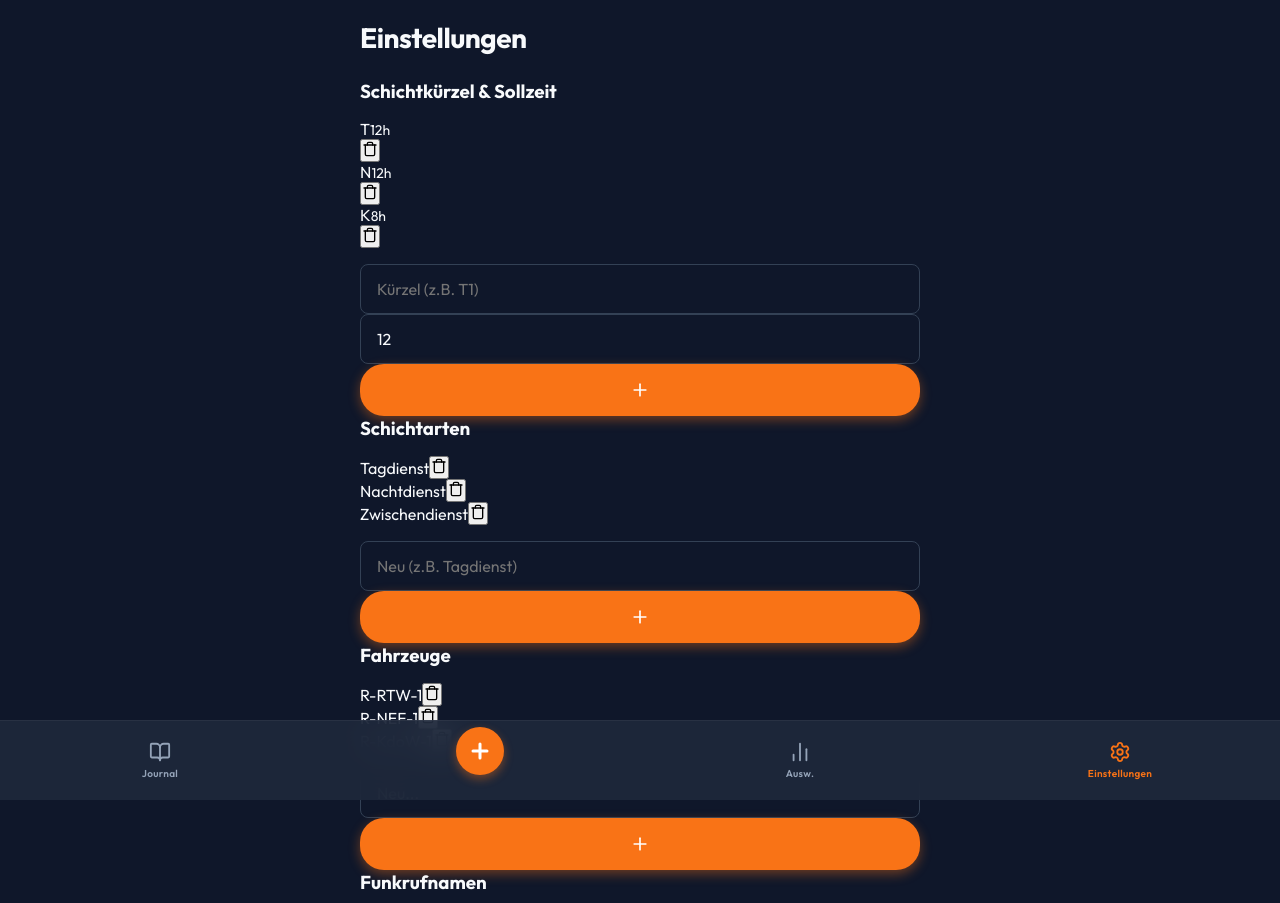
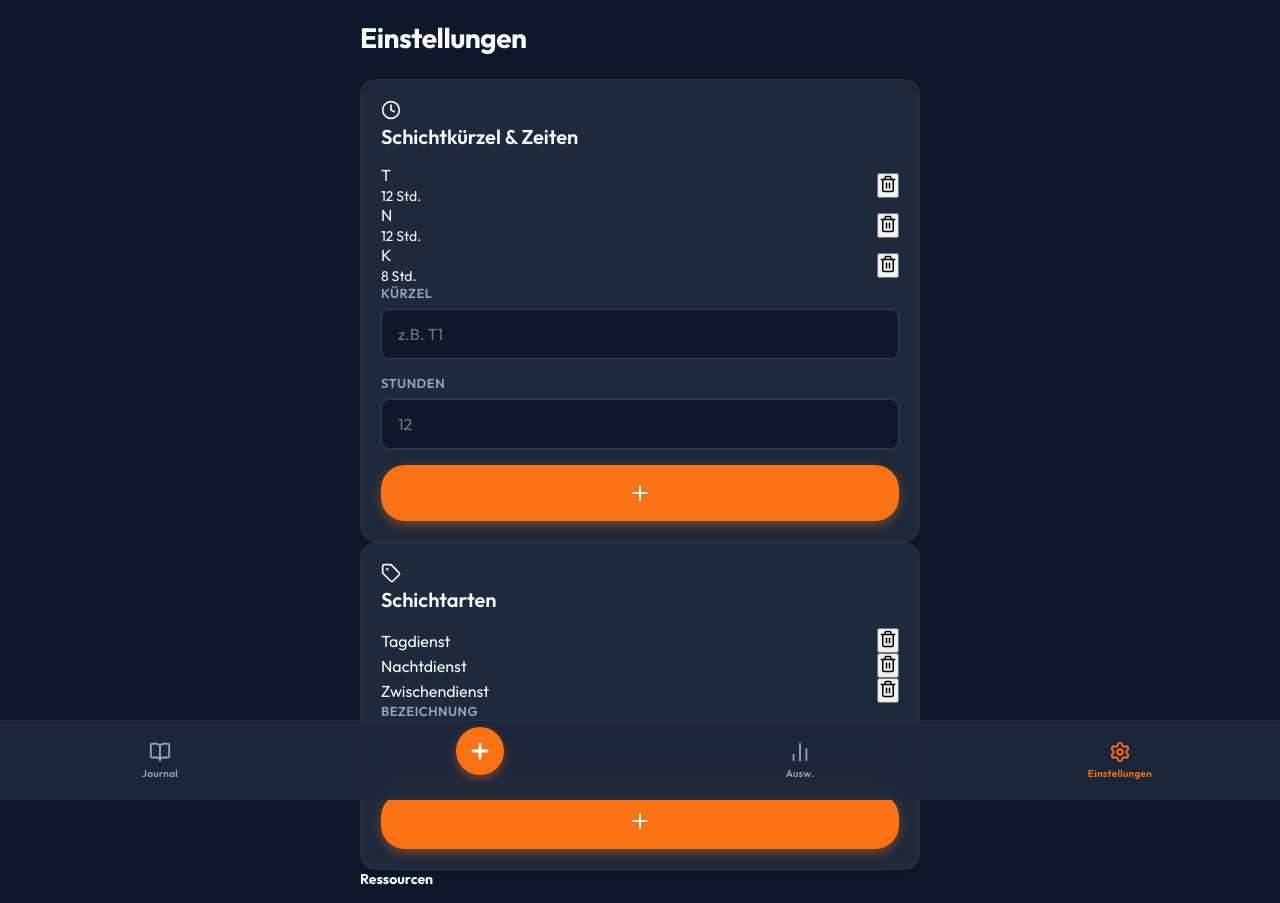
Before and after one commit to Jobacke/Schichttagebuch, a React (Vite) app: page /settings in a window 1280 px wide. Shown: the top 903 px of the page. Built offline with nearby package versions, Linux system fonts and the light colour scheme.

Commit message:
UI Redesign Settings Page and Fix Logic

```diff
--- a/src/pages/Settings.jsx
+++ b/src/pages/Settings.jsx
@@ -1,174 +1,215 @@
 import React, { useState } from 'react';
 import { useStore } from '../context/StoreContext';
-import { Plus, Trash, Save, X } from 'lucide-react';
+import { Trash2, Plus, Save, Clock, Truck, Hash, MapPin, Tag } from 'lucide-react';
 
 export default function Settings() {
     const { store, addSettingItem, removeSettingItem } = useStore();
-    const [activeSection, setActiveSection] = useState(null);
 
-    // Helper forms state
+    // Local state for inputs
+    const [newCode, setNewCode] = useState({ code: '', hours: '' });
     const [newType, setNewType] = useState('');
-    const [newCode, setNewCode] = useState({ code: '', hours: 12 });
     const [newVehicle, setNewVehicle] = useState('');
     const [newCallSign, setNewCallSign] = useState('');
     const [newStation, setNewStation] = useState('');
 
-    const renderSection = (title, items, renderItem, renderForm) => (
-        <div className="glass-panel p-4 mb-6">
-            <h3 className="text-lg font-bold mb-4 flex justify-between items-center">
-                {title}
-                <span className="text-xs bg-white/10 px-2 py-1 rounded-full">{items.length}</span>
-            </h3>
-            <div className="space-y-2 mb-4 max-h-[200px] overflow-y-auto">
-                {items.map((item, idx) => (
-                    <div key={item.id || item} className="flex justify-between items-center bg-[var(--bg-dark)]/50 p-3 rounded-lg">
-                        {renderItem(item)}
+    // Generic Add Handler
+    const handleAddString = (category, value, setter) => {
+        if (!value.trim()) return;
+        addSettingItem(category, value.trim());
+        setter('');
+    };
+
+    const handleAddCode = () => {
+        if (!newCode.code.trim() || !newCode.hours) return;
+        addSettingItem('shiftCodes', {
+            id: crypto.randomUUID(),
+            code: newCode.code.trim(),
+            hours: parseFloat(newCode.hours)
+        });
+        setNewCode({ code: '', hours: '' });
+    };
+
+    const handleAddType = () => {
+        if (!newType.trim()) return;
+        addSettingItem('shiftTypes', {
+            id: crypto.randomUUID(),
+            name: newType.trim()
+        });
+        setNewType('');
+    };
+
+    return (
+        <div className="animate-in slide-in-from-right-4">
+            <h1 className="mb-6">Einstellungen</h1>
+
+            {/* --- Schichtkürzel --- */}
+            <section className="card mb-6">
+                <div className="flex items-center gap-2 mb-4 text-primary">
+                    <Clock size={20} />
+                    <h2 className="mb-0 text-lg">Schichtkürzel & Zeiten</h2>
+                </div>
+
+                <div className="space-y-3 mb-6">
+                    {store.settings.shiftCodes.map(item => (
+                        <div key={item.id} className="flex-between bg-app p-3 rounded-lg border border-surface-highlight">
+                            <div className="flex items-center gap-3">
+                                <div className="bg-surface font-bold px-3 py-1 rounded text-primary">{item.code}</div>
+                                <span className="text-sm text-secondary">{item.hours} Std.</span>
+                            </div>
                             <button
-                            onClick={() => {
-                                if (confirm('Wirklich löschen?')) {
-                                    // Determine proper ID or Value to delete
-                                    const idToRemove = item.id || item;
-                                    // Needs to map title to store key... actually I'll pass the key directly
-                                    // This is a bit tricky with the generic renderer, I'll hardcode the key in the call
-                                }
-                            }}
-                            className="text-[var(--danger)]/80 hover:text-[var(--danger)] p-1"
+                                onClick={() => removeSettingItem('shiftCodes', item.id)}
+                                className="text-danger p-2 hover:bg-surface rounded-full transition-colors"
                             >
-                            <Trash size={16} />
+                                <Trash2 size={18} />
                             </button>
                         </div>
                     ))}
                 </div>
-            {renderForm}
+
+                <div className="flex gap-3 items-end">
+                    <div className="flex-1 input-wrapper mb-0">
+                        <label>Kürzel</label>
+                        <input
+                            placeholder="z.B. T1"
+                            value={newCode.code}
+                            onChange={e => setNewCode({ ...newCode, code: e.target.value })}
+                            className="input-field"
+                        />
                     </div>
-    );
+                    <div className="w-24 input-wrapper mb-0">
+                        <label>Stunden</label>
+                        <input
+                            type="number"
+                            placeholder="12"
+                            value={newCode.hours}
+                            onChange={e => setNewCode({ ...newCode, hours: e.target.value })}
+                            className="input-field"
+                        />
+                    </div>
+                    <button onClick={handleAddCode} className="btn btn-primary w-auto aspect-square p-0 flex-center">
+                        <Plus size={24} />
+                    </button>
+                </div>
+            </section>
 
-    return (
-        <div className="animate-in fade-in slide-in-from-right-4 duration-500 pb-10">
-            <h1 className="mb-6">Einstellungen</h1>
+            {/* --- Schichtarten --- */}
+            <section className="card mb-6">
+                <div className="flex items-center gap-2 mb-4 text-secondary">
+                    <Tag size={20} />
+                    <h2 className="mb-0 text-lg">Schichtarten</h2>
+                </div>
 
-            {/* Shift Codes (Complex) */}
-            <div className="glass-panel p-4 mb-6">
-                <h3 className="font-bold mb-4">Schichtkürzel & Sollzeit</h3>
-                <div className="space-y-2 mb-4">
-                    {store.settings.shiftCodes.map(c => (
-                        <div key={c.id} className="flex justify-between items-center bg-[color-mix(in_srgb,var(--bg-dark),transparent_50%)] p-3 rounded-lg">
-                            <div>
-                                <span className="font-bold text-[var(--primary)]">{c.code}</span>
-                                <span className="ml-2 text-sm text-[var(--text-muted)]">{c.hours}h</span>
-                            </div>
-                            <button onClick={() => removeSettingItem('shiftCodes', c.id)} className="text-red-400"><Trash size={16} /></button>
+                <div className="space-y-3 mb-6">
+                    {store.settings.shiftTypes.map(item => (
+                        <div key={item.id} className="flex-between bg-app p-3 rounded-lg border border-surface-highlight">
+                            <span className="font-medium">{item.name}</span>
+                            <button
+                                onClick={() => removeSettingItem('shiftTypes', item.id)}
+                                className="text-danger p-2 hover:bg-surface rounded-full transition-colors"
+                            >
+                                <Trash2 size={18} />
+                            </button>
                         </div>
                     ))}
                 </div>
-                <div className="flex gap-2">
+
+                <div className="flex gap-3 items-end">
+                    <div className="flex-1 input-wrapper mb-0">
+                        <label>Bezeichnung</label>
                         <input
-                        placeholder="Kürzel (z.B. T1)"
-                        value={newCode.code}
-                        onChange={e => setNewCode({ ...newCode, code: e.target.value })}
-                        className="input-field w-24"
-                    />
-                    <input
-                        type="number"
-                        placeholder="Std"
-                        value={newCode.hours}
-                        onChange={e => setNewCode({ ...newCode, hours: parseFloat(e.target.value) })}
-                        className="input-field w-20"
-                    />
-                    <button
-                        onClick={() => {
-                            if (newCode.code) {
-                                addSettingItem('shiftCodes', { id: crypto.randomUUID(), ...newCode });
-                                setNewCode({ code: '', hours: 12 });
-                            }
-                        }}
-                        className="btn btn-primary p-2"
-                    ><Plus size={20} /></button>
-                </div>
-            </div>
-
-            {/* Shift Types */}
-            <div className="glass-panel p-4 mb-6">
-                <h3 className="font-bold mb-4">Schichtarten</h3>
-                <div className="space-y-2 mb-4">
-                    {store.settings.shiftTypes.map(t => (
-                        <div key={t.id} className="flex justify-between items-center bg-[color-mix(in_srgb,var(--bg-dark),transparent_50%)] p-3 rounded-lg">
-                            <span>{t.name}</span>
-                            <button onClick={() => removeSettingItem('shiftTypes', t.id)} className="text-red-400"><Trash size={16} /></button>
-                        </div>
-                    ))}
-                </div>
-                <div className="flex gap-2">
-                    <input
-                        placeholder="Neu (z.B. Tagdienst)"
+                            placeholder="z.B. Tagdienst"
                             value={newType}
                             onChange={e => setNewType(e.target.value)}
                             className="input-field"
                         />
-                    <button
-                        onClick={() => {
-                            if (newType) {
-                                addSettingItem('shiftTypes', { id: crypto.randomUUID(), name: newType });
-                                setNewType('');
-                            }
-                        }}
-                        className="btn btn-primary p-2"
-                    ><Plus size={20} /></button>
                     </div>
+                    <button onClick={handleAddType} className="btn btn-primary w-auto aspect-square p-0 flex-center">
+                        <Plus size={24} />
+                    </button>
                 </div>
+            </section>
 
-            {/* Vehicles (String Array) */}
-            <SimpleStringList
+            {/* --- Resources Wrapper --- */}
+            <h3 className="text-secondary text-sm font-bold uppercase tracking-wider mb-4 mt-8 px-2">Ressourcen</h3>
+
+            {/* Vehicles */}
+            <StringListSection
+                icon={Truck}
                 title="Fahrzeuge"
                 data={store.settings.vehicles}
-                onAdd={val => addSettingItem('vehicles', val)}
-                onRemove={val => removeSettingItem('vehicles', val)}
+                value={newVehicle}
+                setValue={setNewVehicle}
+                onAdd={() => handleAddString('vehicles', newVehicle, setNewVehicle)}
+                onRemove={(item) => removeSettingItem('vehicles', item)}
+                placeholder="z.B. R-RTW-1"
             />
 
-            {/* CallSigns (String Array) */}
-            <SimpleStringList
+            {/* Call Signs */}
+            <StringListSection
+                icon={Hash}
                 title="Funkrufnamen"
                 data={store.settings.callSigns}
-                onAdd={val => addSettingItem('callSigns', val)}
-                onRemove={val => removeSettingItem('callSigns', val)}
+                value={newCallSign}
+                setValue={setNewCallSign}
+                onAdd={() => handleAddString('callSigns', newCallSign, setNewCallSign)}
+                onRemove={(item) => removeSettingItem('callSigns', item)}
+                placeholder="z.B. Florian 1/83/1"
             />
 
-            {/* Stations (String Array) */}
-            <SimpleStringList
+            {/* Stations */}
+            <StringListSection
+                icon={MapPin}
                 title="Wachen"
                 data={store.settings.stations}
-                onAdd={val => addSettingItem('stations', val)}
-                onRemove={val => removeSettingItem('stations', val)}
+                value={newStation}
+                setValue={setNewStation}
+                onAdd={() => handleAddString('stations', newStation, setNewStation)}
+                onRemove={(item) => removeSettingItem('stations', item)}
+                placeholder="z.B. Hauptwache"
             />
+
+            <div className="h-20"></div>
         </div>
     );
 }
 
-function SimpleStringList({ title, data, onAdd, onRemove }) {
-    const [val, setVal] = useState('');
+// Sub-Component for simple string lists
+function StringListSection({ icon: Icon, title, data, value, setValue, onAdd, onRemove, placeholder }) {
     return (
-        <div className="glass-panel p-4 mb-6">
-            <h3 className="font-bold mb-4">{title}</h3>
-            <div className="space-y-2 mb-4 max-h-[150px] overflow-y-auto">
+        <section className="card mb-4">
+            <div className="flex items-center gap-2 mb-4 text-secondary">
+                <Icon size={18} />
+                <h2 className="mb-0 text-base">{title}</h2>
+            </div>
+
+            <div className="flex flex-wrap gap-2 mb-6">
                 {data.map((item, i) => (
-                    <div key={i} className="flex justify-between items-center bg-[color-mix(in_srgb,var(--bg-dark),transparent_50%)] p-3 rounded-lg">
+                    <div key={i} className="flex items-center gap-2 bg-app px-3 py-2 rounded-lg border border-surface-highlight text-sm">
                         <span>{item}</span>
-                        <button onClick={() => onRemove(item)} className="text-red-400"><Trash size={16} /></button>
+                        <button
+                            onClick={() => onRemove(item)}
+                            className="text-white/40 hover:text-danger ml-1 transition-colors"
+                            title="Löschen"
+                        >
+                            <Trash2 size={14} />
+                        </button>
                     </div>
                 ))}
             </div>
-            <div className="flex gap-2">
+
+            <div className="flex gap-3 items-end">
+                <div className="flex-1 input-wrapper mb-0">
                     <input
-                    placeholder="Neu..."
-                    value={val}
-                    onChange={e => setVal(e.target.value)}
+                        placeholder={placeholder}
+                        value={value}
+                        onChange={e => setValue(e.target.value)}
                         className="input-field"
                     />
-                <button
-                    onClick={() => { if (val) { onAdd(val); setVal(''); } }}
-                    className="btn btn-primary p-2"
-                ><Plus size={20} /></button>
                 </div>
+                <button onClick={onAdd} className="btn btn-primary w-auto aspect-square p-0 flex-center">
+                    <Plus size={24} />
+                </button>
             </div>
+        </section>
     );
 }
```
Lines whose indentation alone changed are shown as unchanged.
